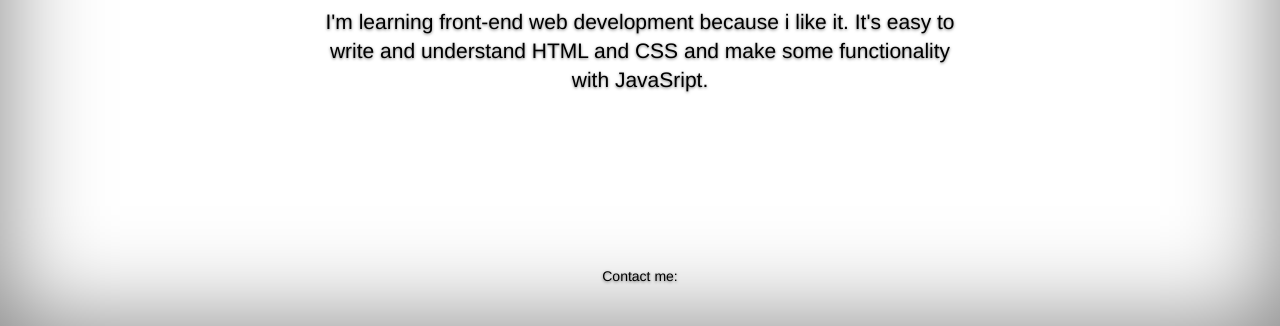
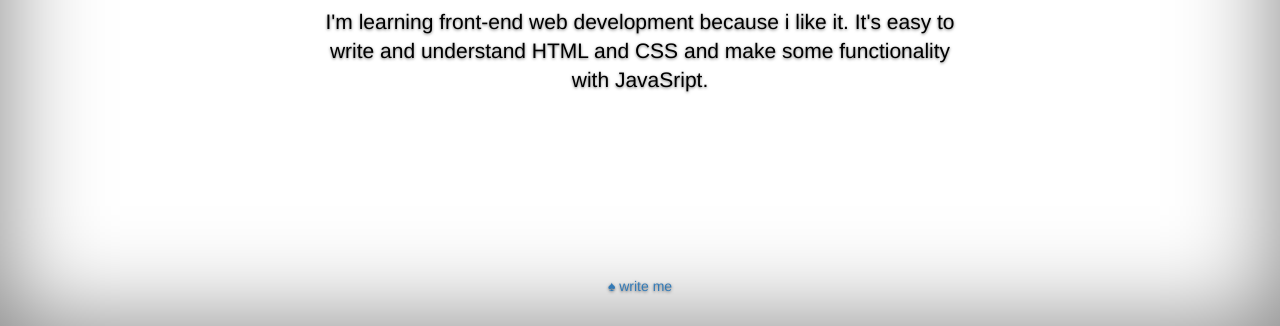
Before and after one commit to darcksides/darcksides.github.io, a plain HTML site: page index.html in a window 1280 px wide. Shown: the part 474-800 px from the top of the page. Drawn offline with nearby package versions, Linux system fonts and the light colour scheme.

Commit message:
Update index.html

```diff
--- a/index.html
+++ b/index.html
@@ -34,7 +34,7 @@
 
             <div class="mastfoot">
                 <div class="inner">
-                    <p>Contact me:<a href="mailto:davidsefu53@gmail.com"></a></p>
+                    <a href="mailto:davidsefu53@gmail.com" title="mail me, if important!"> &spades; write me</a>
                 </div>
             </div>
 
```
